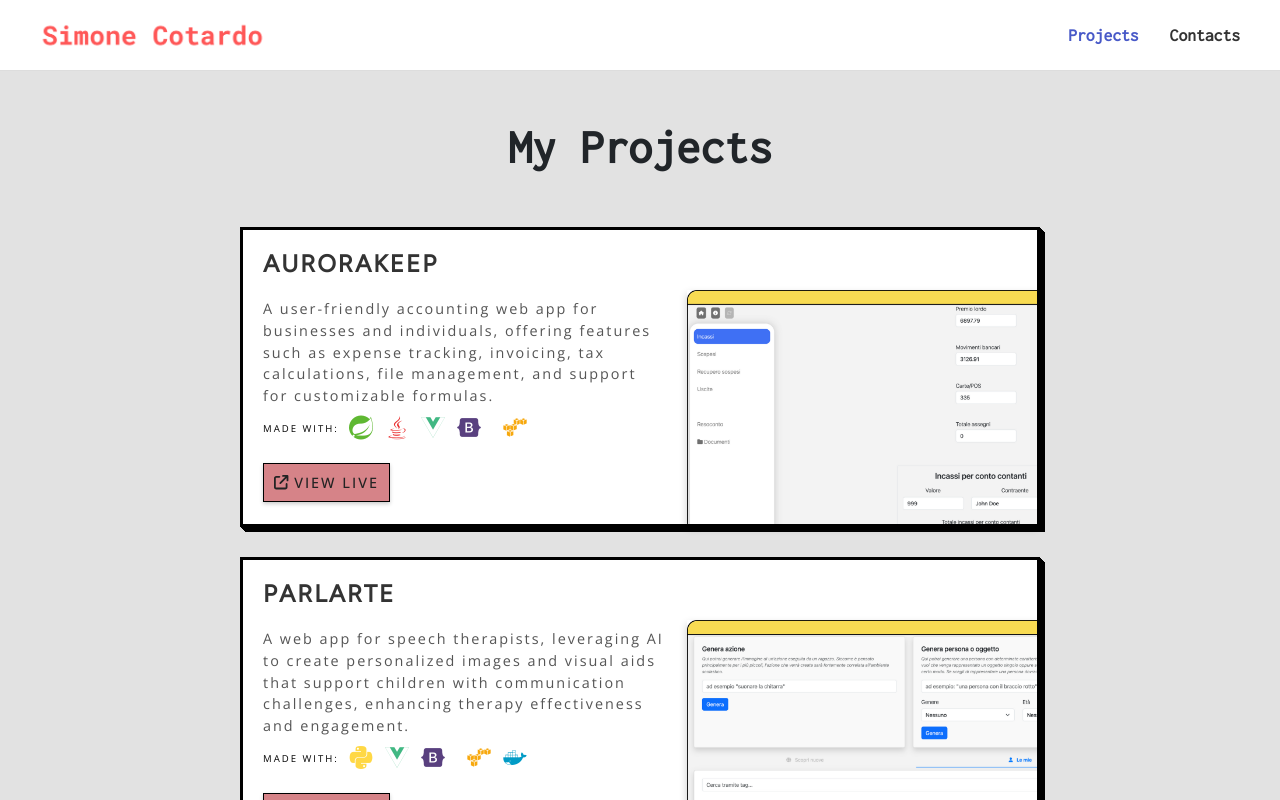
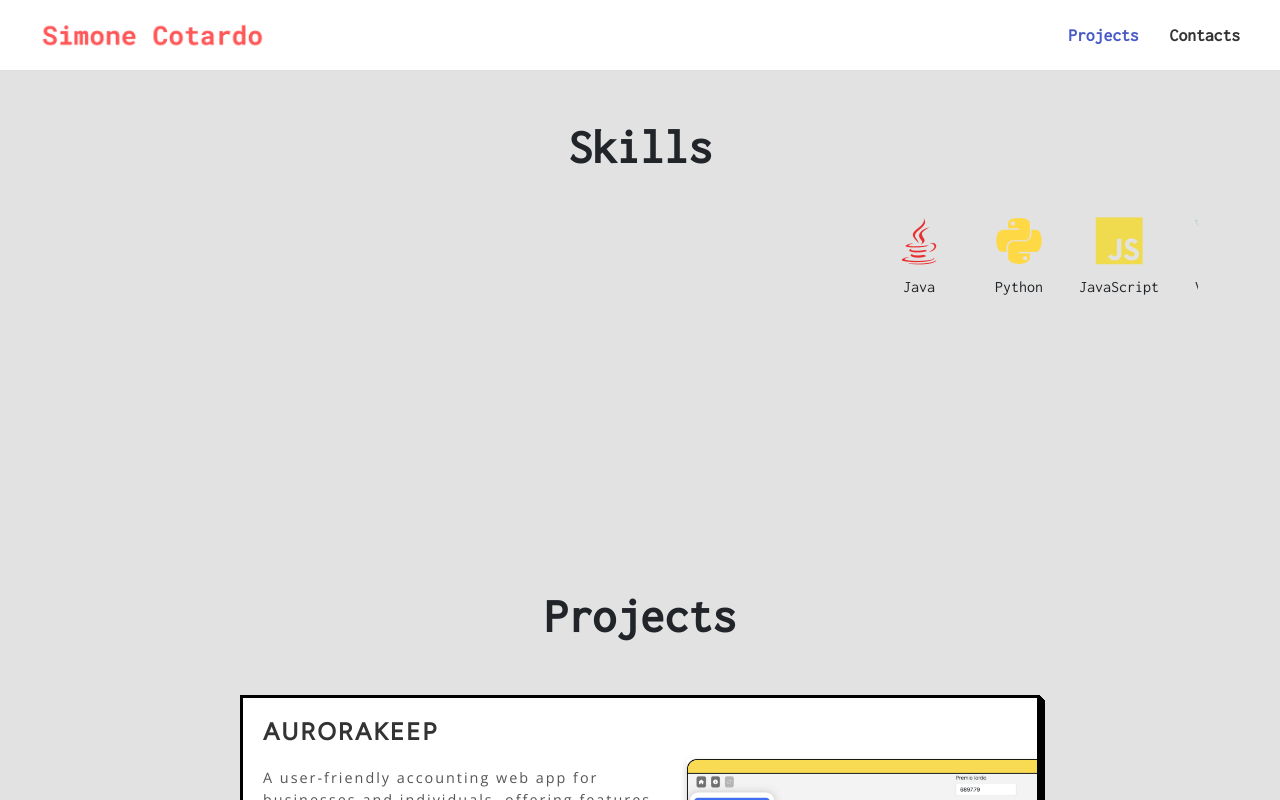
Before and after one commit to whyorwhat/whyorwhat.github.io, a Vue app: page /#/projects in a window 1280 px wide. Shown: the top 800 px of the page. Built offline with nearby package versions, Linux system fonts and the light colour scheme; a web font is replaced by a local one.

Commit message:
carousel skill list

```diff
--- /dev/null
+++ b/src/components/SkillsSection.vue
@@ -0,0 +1,207 @@
+<template>
+  <div
+      class="carousel"
+      ref="carousel"
+      @mousedown="startDrag"
+      @mousemove="onDrag"
+      @mouseup="endDrag"
+      @mouseleave="endDrag"
+      @touchstart="startDrag"
+      @touchmove="onDrag"
+      @touchend="endDrag"
+  >
+    <div class="carousel-track" ref="carouselTrack">
+      <div
+          v-for="(tech, index) in extendedTechList"
+          :key="index"
+          class="carousel-item"
+      >
+        <i :class="`devicon-${tech.icon}-plain colored`"></i>
+        <span>{{ tech.name }}</span>
+      </div>
+    </div>
+  </div>
+</template>
+
+
+<script>
+export default {
+  name: "SkillsSection",
+  data() {
+    return {
+      techList: [
+        { name: "Java", icon: "java" },
+        { name: "Python", icon: "python" },
+        { name: "JavaScript", icon: "javascript" },
+        { name: "Vue.js", icon: "vuejs" },
+        { name: "HTML5", icon: "html5" },
+        { name: "AWS", icon: "amazonwebservices" },
+        { name: "Docker", icon: "docker" },
+        { name: "Spring", icon: "spring" },
+        { name: "CSS", icon: "css3" },
+        { name: "SASS", icon: "sass" },
+        { name: "Bootstrap", icon: "bootstrap" },
+        { name: "MariaDB", icon: "mariadb" },
+        { name: "DynamoDB", icon: "dynamodb" },
+        { name: "MongoDB", icon: "mongodb" },
+        { name: "MySQL", icon: "mysql" },
+        { name: "PHP", icon: "php" },
+      ],
+      extendedTechList: [], // Dynamic list
+
+      isDragging: false,
+      startX: 0,
+      scrollLeftStart: 0,
+      autoScrollAnimation: null,
+      resumeTimeout: null,
+      scrollSpeed: 0.5, // Default speed (px per frame)
+      itemWidth: 0,
+    };
+  },
+  mounted() {
+    this.$nextTick(() => {
+      const carousel = this.$refs.carousel;
+      const firstItem = carousel.querySelector(".carousel-item");
+      if (firstItem) {
+        this.itemWidth = firstItem.offsetWidth;
+      }
+
+      this.populateInitialList();
+
+      // Slower speed on desktop
+      if (window.innerWidth >= 1024) {
+        this.scrollSpeed = 0.3;
+      }
+
+      this.startAutoScroll();
+    });
+  },
+  beforeDestroy() {
+    this.stopAutoScroll();
+  },
+  methods: {
+    populateInitialList() {
+      // Dynamically fill the list
+      while (this.extendedTechList.length < 3 * this.techList.length) {
+        this.addNextBatch();
+      }
+    },
+
+    addNextBatch() {
+      // Add a copy of next elements inside the original list
+      const nextBatch = this.techList.map((item) => ({
+        ...item,
+        uid: Math.random(), // UID to ensure Vue will not reuse same keys
+      }));
+      this.extendedTechList.push(...nextBatch);
+    },
+
+    checkAndExtendList() {
+      const carousel = this.$refs.carousel;
+      const track = this.$refs.carouselTrack;
+
+      const scrollRightEdge = carousel.scrollLeft + carousel.offsetWidth;
+      const trackRightEdge = track.scrollWidth;
+
+      // When we are near the right side, add elements
+      if (trackRightEdge - scrollRightEdge < this.itemWidth * 5) {
+        this.addNextBatch();
+      }
+    },
+
+    // Automatically start scroll through requestAnimationFrame
+    startAutoScroll() {
+      const carousel = this.$refs.carousel;
+
+      const step = () => {
+        if (!this.isDragging) {
+          carousel.scrollLeft += this.scrollSpeed;
+          this.checkAndExtendList();
+        }
+        this.autoScrollAnimation = requestAnimationFrame(step);
+      };
+
+      this.autoScrollAnimation = requestAnimationFrame(step);
+    },
+
+    stopAutoScroll() {
+      cancelAnimationFrame(this.autoScrollAnimation);
+      clearTimeout(this.resumeTimeout);
+    },
+
+    // ** Manual drag**
+    startDrag(e) {
+      this.stopAutoScroll();
+      this.isDragging = true;
+      this.startX = e.pageX || (e.touches && e.touches[0].pageX);
+      this.scrollLeftStart = this.$refs.carousel.scrollLeft;
+    },
+
+    onDrag(e) {
+      if (!this.isDragging) return;
+      const x = e.pageX || (e.touches && e.touches[0].pageX);
+      const delta = x - this.startX;
+      this.$refs.carousel.scrollLeft = this.scrollLeftStart - delta;
+      this.checkAndExtendList();
+      e.preventDefault();
+    },
+
+    endDrag() {
+      if (this.isDragging) {
+        this.isDragging = false;
+        this.resumeTimeout = setTimeout(() => {
+          this.startAutoScroll();
+        }, 2000);
+      }
+    },
+    // ** **
+
+  }
+};
+</script>
+
+<style scoped>
+.carousel {
+  overflow: hidden;
+  width: 100%;
+  margin-top: 20px;
+  cursor: grab;
+  white-space: nowrap;
+}
+
+.carousel:active {
+  cursor: grabbing;
+}
+
+.carousel-track {
+  display: flex;
+  justify-content: space-between;
+  gap: 100px;
+  width: calc(200%);
+  animation: scroll 20s linear infinite;
+}
+
+.carousel-item {
+  flex: 0 0 auto;
+  min-width: 100px;
+  display: flex;
+  flex-direction: column;
+  align-items: center;
+  padding: 10px;
+  text-align: center;
+}
+
+.carousel-item i {
+  font-size: 48px;
+  margin-bottom: 10px;
+}
+
+@keyframes scroll {
+  0% {
+    transform: translateX(0);
+  }
+  100% {
+    transform: translateX(-50%);
+  }
+}
+</style>
--- a/src/views/ProjectsView.vue
+++ b/src/views/ProjectsView.vue
@@ -2,8 +2,17 @@
   <div class="layout">
     <Navbar />
     <div class="container mt-5">
-      <h1 class="page-title">My Projects</h1>
-      <ProjectsSection />
+      <!-- Skills -->
+      <div class="skills">
+        <h1 class="page-title">Skills</h1>
+        <SkillsSection />
+      </div>
+
+      <!-- Projects -->
+      <div class="projects">
+        <h1 class="page-title">Projects</h1>
+        <ProjectsSection />
+      </div>
     </div>
     <Footer />
   </div>
@@ -13,10 +22,12 @@
 import Navbar from '../components/Navbar.vue';
 import ProjectsSection from '../components/ProjectsSection.vue';
 import Footer from '../components/Footer.vue';
+import SkillsSection from "@/components/SkillsSection.vue";
 
 export default {
   name: 'ProjectsView',
   components: {
+    SkillsSection,
     Navbar,
     ProjectsSection,
     Footer,
@@ -30,14 +41,20 @@ export default {
   flex-direction: column;
   min-height: 100vh;
 }
+
 .container {
   flex-grow: 1;
   padding-bottom: 50px;
 }
+
 .page-title {
   font-size: 3rem;
   font-weight: bold;
   text-align: center;
   margin-bottom: 30px;
 }
+
+.skills {
+  margin-bottom: 25%;
+}
 </style>
```
